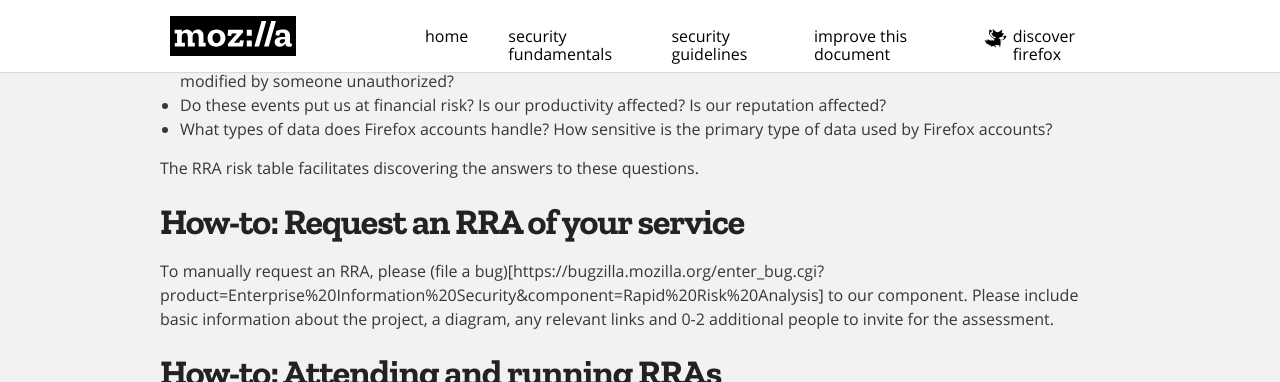
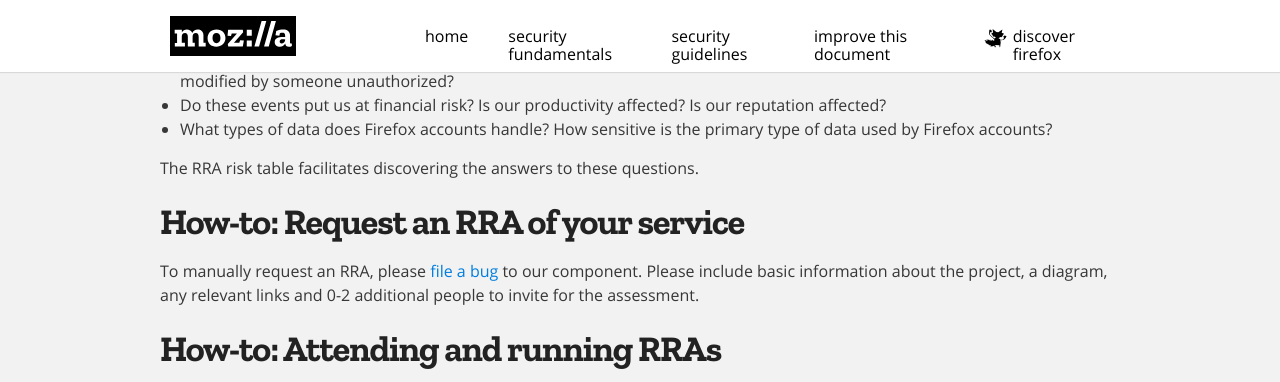
Before and after one commit to mozilla/infosec.mozilla.org, a Jekyll site: the page built from docs/guidelines/risk/rapid_risk_assessment.md, in a window 1280 px wide and 900 px high, scrolled down 1055 px, cut to the strip 0-382 px from the top of the window. Built offline with Jekyll 4.4.1, drawn with Linux system fonts in a browser that asks for light colours; the repository's description, which GitHub fills in, is left out.

Commit message:
Fix Bugzilla markdown link
Fix the markdown link to create a new Bugzilla bug

```diff
--- a/docs/guidelines/risk/rapid_risk_assessment.md
+++ b/docs/guidelines/risk/rapid_risk_assessment.md
@@ -64,7 +64,7 @@ The RRA risk table facilitates discovering the answers to these questions.
 
 # How-to: Request an RRA of your service
 
-To manually request an RRA, please (file a bug)[https://bugzilla.mozilla.org/enter_bug.cgi?product=Enterprise%20Information%20Security&component=Rapid%20Risk%20Analysis] to our component. Please include basic information about the project, a diagram, any relevant links and 0-2 additional people to invite for the assessment.
+To manually request an RRA, please [file a bug](https://bugzilla.mozilla.org/enter_bug.cgi?product=Enterprise%20Information%20Security&component=Rapid%20Risk%20Analysis) to our component. Please include basic information about the project, a diagram, any relevant links and 0-2 additional people to invite for the assessment.
 
 
 # How-to: Attending and running RRAs
```
